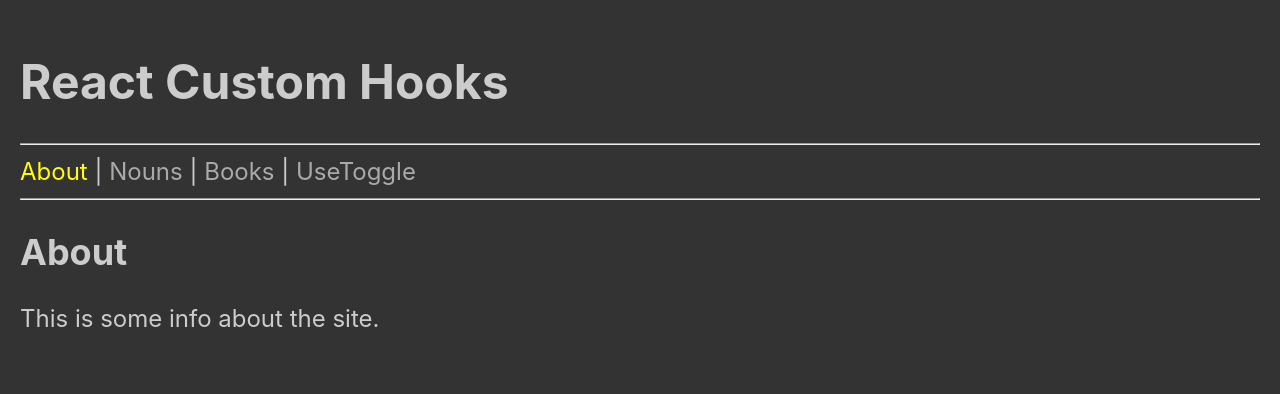
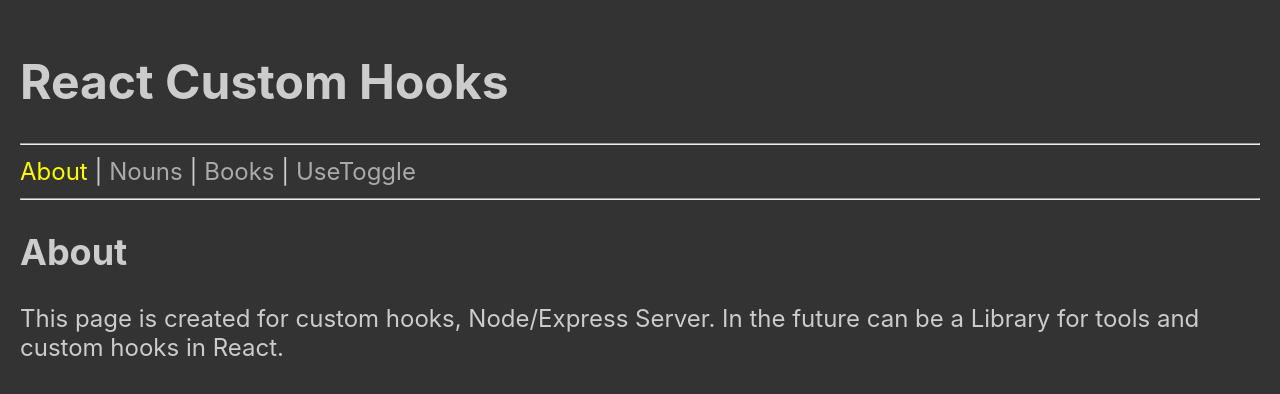
Before and after one commit to bekircbc/books-basic-app-frontend, a React (Vite) app: page /about in a window 1280 px wide. Shown: the top 394 px of the page. Built offline with nearby package versions, Linux system fonts and the light colour scheme.

Commit message:
main goal of this page has been changed. this can be a library in the future.

```diff
--- a/src/pages/PageAbout.jsx
+++ b/src/pages/PageAbout.jsx
@@ -1,8 +1,11 @@
 export const PageAbout = () => {
-	return (
-		<div className="page_about">
-			<h2>About</h2>
-			<p>This is some info about the site.</p>
-		</div>
-	);
+  return (
+    <div className="page_about">
+      <h2>About</h2>
+      <p>
+        This page is created for custom hooks, Node/Express Server. In the
+        future can be a Library for tools and custom hooks in React.
+      </p>
+    </div>
+  );
 };
```
